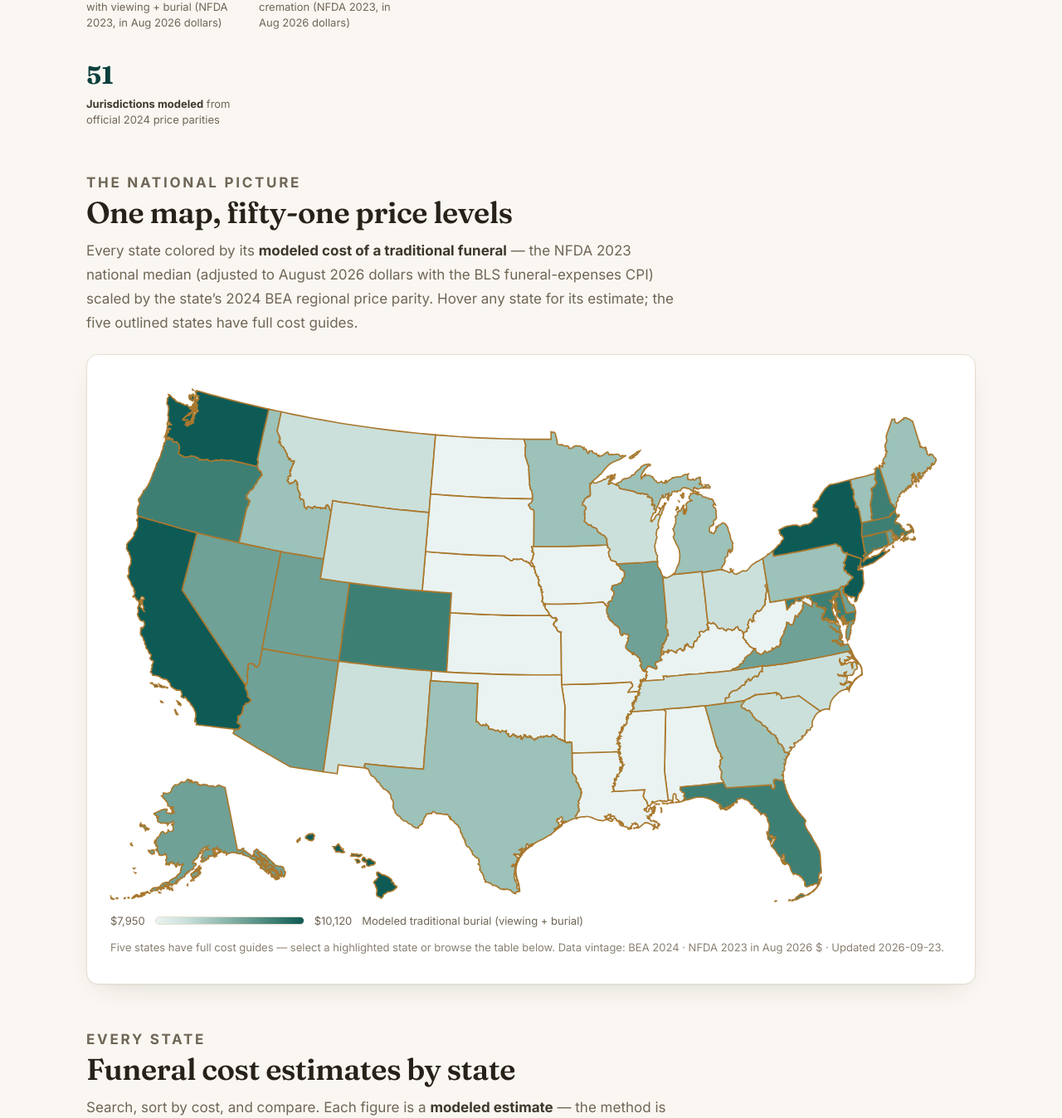
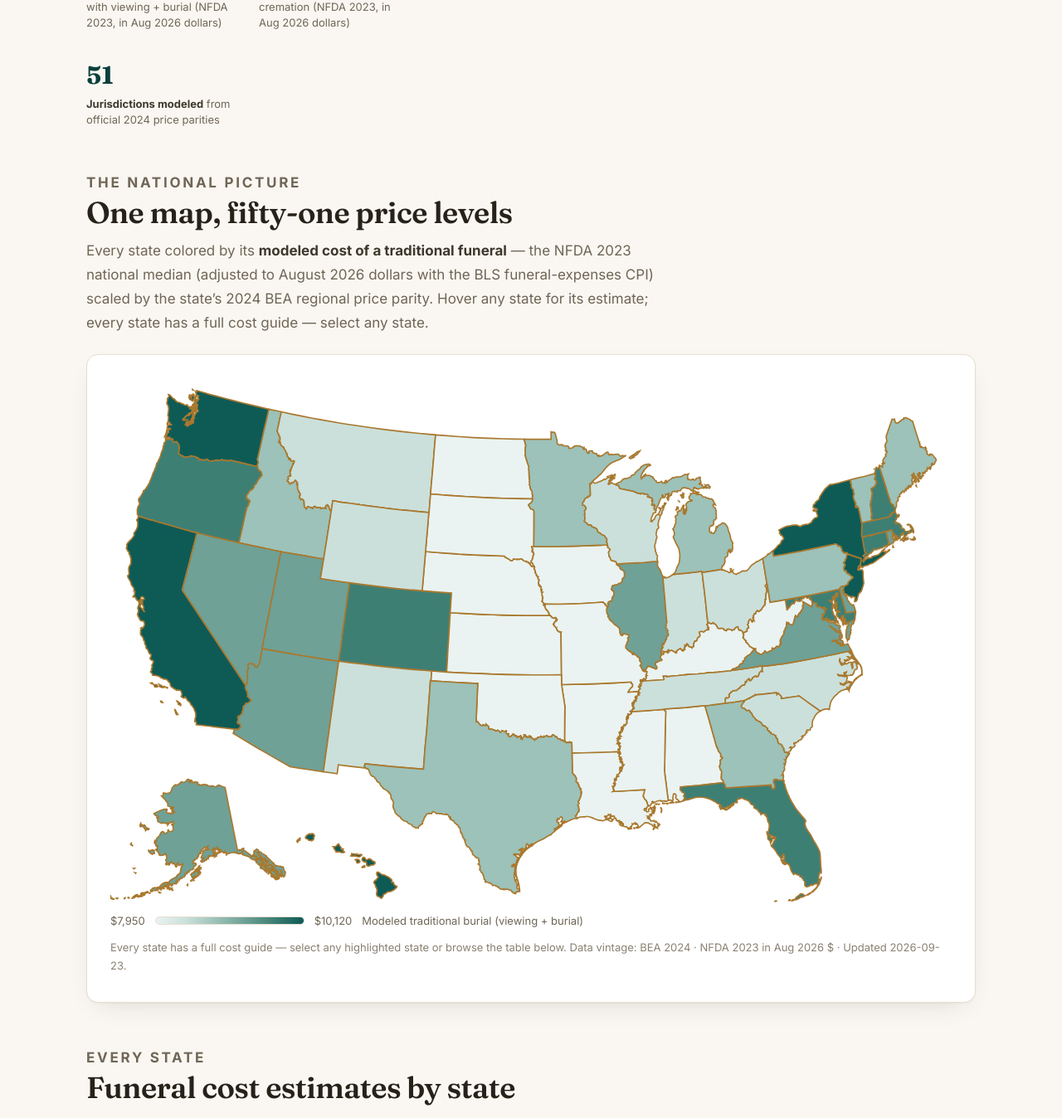
Before and after one commit to dtyutyunik/funeralcostinfo, a Next.js app in the folder site/: page / in a window 1280 px wide. Shown: the part 710-2058 px from the top of the page at 83% size. Built offline with nearby package versions, Linux system fonts and the light colour scheme.

Commit message:
Fix stale 'five states' copy; expand llms.txt to all 51 states + 23 guides

```diff
--- a/site/app/page.tsx
+++ b/site/app/page.tsx
@@ -105,7 +105,7 @@ export default function Home() {
               Every state colored by its <strong>modeled cost of a traditional funeral</strong> —
               the NFDA 2023 national median (adjusted to August 2026 dollars with the BLS
               funeral-expenses CPI) scaled by the state&rsquo;s 2024 BEA regional price
-              parity. Hover any state for its estimate; the five outlined states have full cost guides.
+              parity. Hover any state for its estimate; every state has a full cost guide — select any state.
             </p>
           </div>
           <UsMap />
--- a/site/components/UsMap.tsx
+++ b/site/components/UsMap.tsx
@@ -116,7 +116,7 @@ export default function UsMap() {
         <span>Modeled traditional burial (viewing + burial)</span>
       </div>
       <p className="map-note">
-        Five states have full cost guides — select a highlighted state or browse the table below.
+        Every state has a full cost guide — select any highlighted state or browse the table below.
         Data vintage: {VINTAGE_SHORT} · Updated {dataset.built}.
       </p>
     </div>
```
Also changed, not shown: site/public/llms.txt.
